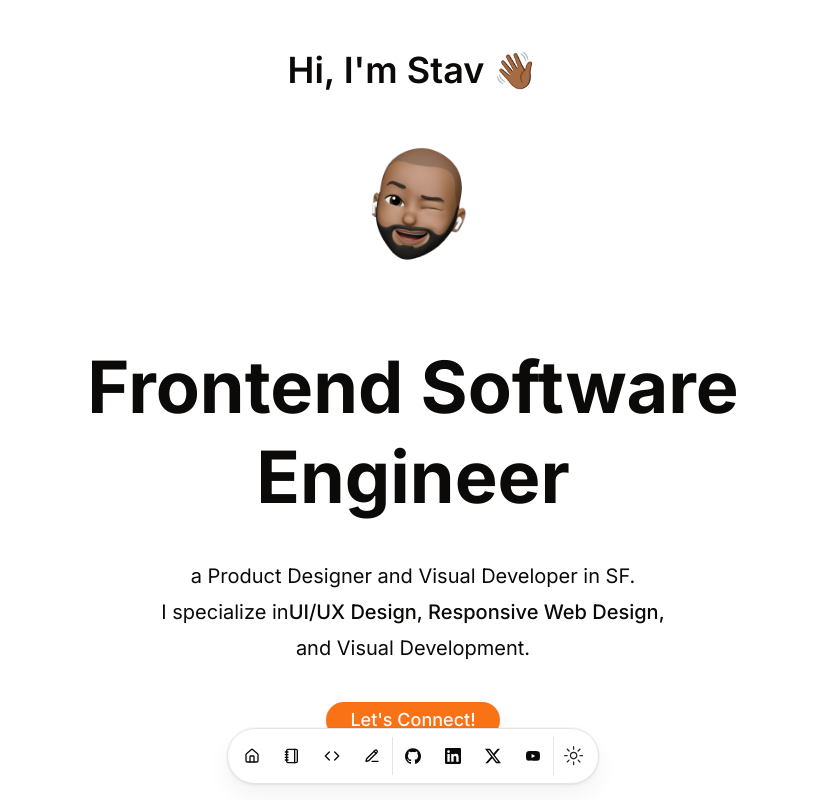
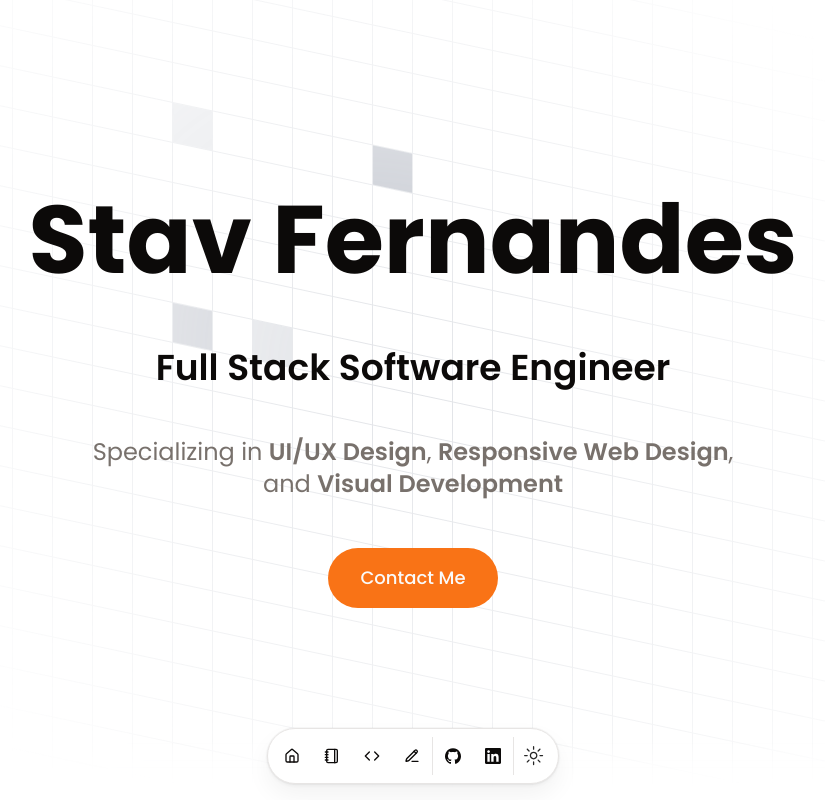
Before and after one commit to stevef24/website-v6, a Next.js app: page / in a window 1280 px wide. Shown: the top 800 px of the page, without its empty margins (227-1052 px from the left). Built offline with nearby package versions, Linux system fonts and the light colour scheme.

Commit message:
refactor: Update fonts and styling in layout and project components

```diff
--- a/app/data/resume.tsx
+++ b/app/data/resume.tsx
@@ -15,29 +15,16 @@ export const DATA = {
 		social: {
 			GitHub: {
 				name: "GitHub",
-				url: "https://dub.sh/dillion-github",
+				url: "https://github.com/stevef24",
 				icon: Icons.github,
 
 				navbar: true,
 			},
 			LinkedIn: {
 				name: "LinkedIn",
-				url: "https://dub.sh/dillion-linkedin",
+				url: "https://www.linkedin.com/in/stavfernandes24/",
 				icon: Icons.linkedin,
 
-				navbar: true,
-			},
-			X: {
-				name: "X",
-				url: "https://dub.sh/dillion-twitter",
-				icon: Icons.x,
-
-				navbar: true,
-			},
-			Youtube: {
-				name: "Youtube",
-				url: "https://dub.sh/dillion-youtube",
-				icon: Icons.youtube,
 				navbar: true,
 			},
 			email: {
@@ -49,81 +36,6 @@ export const DATA = {
 			},
 		},
 	},
-
-	work: [
-		{
-			company: "Atomic Finance",
-			href: "https://atomic.finance",
-			badges: [],
-			location: "Remote",
-			title: "Bitcoin Protocol Engineer",
-			logoUrl: "/atomic.png",
-			start: "May 2021",
-			end: "Oct 2022",
-			description:
-				"Implemented the Bitcoin discreet log contract (DLC) protocol specifications as an open source Typescript SDK. Dockerized all microservices and setup production kubernetes cluster. Architected a data lake using AWS S3 and Athena for historical backtesting of bitcoin trading strategies. Built a mobile app using react native and typescript.",
-		},
-		{
-			company: "Shopify",
-			badges: [],
-			href: "https://shopify.com",
-			location: "Remote",
-			title: "Software Engineer",
-			logoUrl: "/shopify.svg",
-			start: "January 2021",
-			end: "April 2021",
-			description:
-				"Implemented a custom Kubernetes controller in Go to automate the deployment of MySQL and ProxySQL custom resources in order to enable 2,000+ internal developers to instantly deploy their app databases to production. Wrote several scripts in Go to automate MySQL database failovers while maintaining master-slave replication topologies and keeping Zookeeper nodes consistent with changes.",
-		},
-		{
-			company: "Nvidia",
-			href: "https://nvidia.com/",
-			badges: [],
-			location: "Santa Clara, CA",
-			title: "Software Engineer",
-			logoUrl: "/nvidia.png",
-			start: "January 2020",
-			end: "April 2020",
-			description:
-				"Architected and wrote the entire MVP of the GeForce Now Cloud Gaming internal admin and A/B testing dashboard using React, Redux, TypeScript, and Python.",
-		},
-		{
-			company: "Splunk",
-			href: "https://splunk.com",
-			badges: [],
-			location: "San Jose, CA",
-			title: "Software Engineer",
-			logoUrl: "/splunk.svg",
-			start: "January 2019",
-			end: "April 2019",
-			description:
-				"Co-developed a prototype iOS app with another intern in Swift for the new Splunk Phantom security orchestration product (later publicly demoed and launched at .conf annual conference in Las Vegas). Implemented a realtime service for the iOS app in Django (Python) and C++; serialized data using protobufs transmitted over gRPC resulting in an approximate 500% increase in data throughput.",
-		},
-		{
-			company: "Lime",
-			href: "https://li.me/",
-			badges: [],
-			location: "San Francisco, CA",
-			title: "Software Engineer",
-			logoUrl: "/lime.svg",
-			start: "January 2018",
-			end: "April 2018",
-			description:
-				"Proposed and implemented an internal ruby API for sending/receiving commands to scooters over LTE networks. Developed a fully automated bike firmware update system to handle asynchronous firmware updates of over 100,000+ scooters worldwide, and provide progress reports in real-time using React, Ruby on Rails, PostgreSQL and AWS EC2 saving hundreds of developer hours.",
-		},
-		{
-			company: "Mitre Media",
-			href: "https://mitremedia.com/",
-			badges: [],
-			location: "Toronto, ON",
-			title: "Software Engineer",
-			logoUrl: "/mitremedia.png",
-			start: "May 2017",
-			end: "August 2017",
-			description:
-				"Designed and implemented a robust password encryption and browser cookie storage system in Ruby on Rails. Leveraged the Yahoo finance API to develop the dividend.com equity screener",
-		},
-	],
 	education: [
 		{
 			school: "Buildspace",
--- a/app/layout.tsx
+++ b/app/layout.tsx
@@ -1,5 +1,5 @@
 import type { Metadata } from "next";
-import { Inter as FontSans } from "next/font/google";
+import { Poppins as FontSans } from "next/font/google";
 import "./globals.css";
 import { cn } from "@/lib/utils";
 import { ThemeProvider } from "@/components/providers/ThemeProvider";
@@ -8,12 +8,13 @@ import Navbar from "@/components/ui/navbar";
 
 const fontSans = FontSans({
 	subsets: ["latin"],
+	weight: ["400", "500", "600", "700"],
 	variable: "--font-sans",
 });
 
 export const metadata: Metadata = {
-	title: "Create Next App",
-	description: "Generated by create next app",
+	title: "Stav Fernandes - Frontend Developer",
+	description: "Personal portfolio website",
 };
 
 export default function RootLayout({
--- a/components/pages/Hero.tsx
+++ b/components/pages/Hero.tsx
@@ -1,68 +1,79 @@
-/* eslint-disable react/no-unescaped-entities */
-import Image from "next/image";
-import { Button } from "../ui/button";
+"use client";
+import { useState, useEffect } from "react";
+import { motion } from "framer-motion";
+import GridPattern from "../ui/grid-pattern";
+import { cn } from "@/lib/utils";
 
-export default function Home() {
+export default function Component() {
+	const [mounted, setMounted] = useState(false);
+
+	useEffect(() => {
+		setMounted(true);
+	}, []);
+
+	if (!mounted) return null;
+
 	return (
-		<div className="min-h-screen bg-background font-sans flex items-center justify-center px-4 sm:px-6 lg:px-8">
-			<div className="max-w-4xl mx-auto text-center">
-				<div className="mb-8 sm:mb-12">
-					<h2 className="text-2xl sm:text-3xl md:text-4xl font-semibold mb-4 sm:mb-6">
-						Hi, I'm Stav 👋🏾
-					</h2>
-					<Image
-						src="/avatar.png"
-						alt="Profile"
-						width={180}
-						height={180}
-						className="mx-auto rounded-full object-cover"
-					/>
-				</div>
+		<div className="relative min-h-screen bg-background font-sans flex flex-col items-center justify-center px-4 sm:px-6 lg:px-8 overflow-hidden">
+			<GridPattern
+				squares={[
+					[4, 4],
+					[5, 1],
+					[8, 2],
+					[5, 3],
+					[5, 5],
+					[10, 10],
+					[12, 15],
+					[15, 10],
+					[10, 15],
+					[15, 10],
+					[10, 15],
+					[15, 10],
+				]}
+				className={cn(
+					"[mask-image:radial-gradient(600px_circle_at_center,hsl(var(--primary)),transparent)]",
+					"inset-x-0 inset-y-[-30%] h-[160%] skew-y-12"
+				)}
+			/>
+			<motion.div
+				initial={{ opacity: 0, y: 20 }}
+				animate={{ opacity: 1, y: 0 }}
+				transition={{ duration: 0.8 }}
+				className="relative z-10 max-w-4xl mx-auto text-center space-y-8 sm:space-y-10 md:space-y-12"
+			>
+				<h1 className="text-5xl sm:text-6xl md:text-7xl lg:text-8xl font-bold leading-tight sm:leading-tight md:leading-tight lg:leading-tight">
+					Stav Fernandes
+				</h1>
+				<motion.h2
+					initial={{ opacity: 0, y: 20 }}
+					animate={{ opacity: 1, y: 0 }}
+					transition={{ duration: 0.8, delay: 0.2 }}
+					className="text-2xl sm:text-3xl md:text-4xl font-semibold"
+				>
+					Full Stack Software Engineer
+				</motion.h2>
+				<motion.div
+					initial={{ opacity: 0, y: 20 }}
+					animate={{ opacity: 1, y: 0 }}
+					transition={{ duration: 0.8, delay: 0.4 }}
+					className="text-lg sm:text-xl md:text-2xl max-w-2xl mx-auto"
+				>
+					<p className="text-muted-foreground">
+						Specializing in <span className="font-semibold">UI/UX Design</span>,{" "}
+						<span className="font-semibold">Responsive Web Design</span>, and{" "}
+						<span className="font-semibold">Visual Development</span>
+					</p>
+				</motion.div>
 
-				<h1 className="text-4xl sm:text-5xl md:text-6xl lg:text-7xl font-bold leading-tight sm:leading-tight md:leading-tight lg:leading-tight mb-8 sm:mb-10">
-					Frontend Software Engineer
-				</h1>
-
-				<div className="mb-8 sm:mb-10 text-base sm:text-lg md:text-xl">
-					<p className="mb-2">a Product Designer and Visual Developer in SF.</p>
-					<p className="mb-2">
-						I specialize in
-						<span className="relative">
-							<span
-								className="absolute inset-0 bg-primary opacity-20"
-								style={{ mask: "url(#mask)" }}
-							></span>
-							<span className="relative z-10 font-medium">
-								UI/UX Design, Responsive Web Design,
-							</span>
-						</span>
-					</p>
-					<p>and Visual Development.</p>
-				</div>
-
-				<Button className="bg-primary text-primary-foreground hover:bg-primary/90 rounded-full px-6 py-3 text-lg">
-					Let's Connect!
-				</Button>
-			</div>
-
-			<svg width="0" height="0" aria-hidden="true">
-				<defs>
-					<mask id="mask" x="0" y="0" width="100%" height="100%">
-						<rect x="0" y="0" width="100%" height="100%" fill="#fff" />
-						<text
-							x="50%"
-							y="50%"
-							fontFamily="Arial"
-							fontSize="24"
-							fill="#000"
-							textAnchor="middle"
-							dominantBaseline="middle"
-						>
-							Stav Fernandes
-						</text>
-					</mask>
-				</defs>
-			</svg>
+				<motion.button
+					initial={{ opacity: 0, y: 20 }}
+					animate={{ opacity: 1, y: 0 }}
+					transition={{ duration: 0.8, delay: 0.6 }}
+					className="inline-flex bg-primary text-primary-foreground hover:bg-primary/90 rounded-full px-8 py-4 text-lg font-medium"
+				>
+					Contact Me
+				</motion.button>
+			</motion.div>
 		</div>
 	);
 }
--- /dev/null
+++ b/components/ui/grid-pattern.tsx
@@ -0,0 +1,72 @@
+import { useId } from "react";
+
+import { cn } from "@/lib/utils";
+
+interface GridPatternProps {
+  width?: number;
+  height?: number;
+  x?: number;
+  y?: number;
+  squares?: Array<[x: number, y: number]>;
+  strokeDasharray?: string;
+  className?: string;
+  [key: string]: unknown;
+}
+
+export function GridPattern({
+  width = 40,
+  height = 40,
+  x = -1,
+  y = -1,
+  strokeDasharray = "0",
+  squares,
+  className,
+  ...props
+}: GridPatternProps) {
+  const id = useId();
+
+  return (
+    <svg
+      aria-hidden="true"
+      className={cn(
+        "pointer-events-none absolute inset-0 h-full w-full fill-gray-400/30 stroke-gray-400/30",
+        className,
+      )}
+      {...props}
+    >
+      <defs>
+        <pattern
+          id={id}
+          width={width}
+          height={height}
+          patternUnits="userSpaceOnUse"
+          x={x}
+          y={y}
+        >
+          <path
+            d={`M.5 ${height}V.5H${width}`}
+            fill="none"
+            strokeDasharray={strokeDasharray}
+          />
+        </pattern>
+      </defs>
+      <rect width="100%" height="100%" strokeWidth={0} fill={`url(#${id})`} />
+      {squares && (
+        <svg x={x} y={y} className="overflow-visible">
+          {squares.map(([x, y]) => (
+            <rect
+              strokeWidth="0"
+              key={`${x}-${y}`}
+              width={width - 1}
+              height={height - 1}
+              x={x * width + 1}
+              y={y * height + 1}
+            />
+          ))}
+        </svg>
+      )}
+    </svg>
+  );
+}
+
+export default GridPattern;
--- a/tailwind.config.ts
+++ b/tailwind.config.ts
@@ -12,7 +12,7 @@ const config = {
 	prefix: "",
 	theme: {
 		container: {
-			center: true,
+			center: "true",
 			padding: "2rem",
 			screens: {
 				"2xl": "1400px",
@@ -24,7 +24,6 @@ const config = {
 			frost:
 				"repeating-linear-gradient(to right, rgba(255,255,255,.04) 0%, rgba(0,0,0,.39) 90%, rgba(255,255,255,.27) 10%)",
 		},
-
 		extend: {
 			fontFamily: {
 				sans: ["var(--font-sans)", ...fontFamily.sans],
@@ -71,17 +70,34 @@ const config = {
 			},
 			keyframes: {
 				"accordion-down": {
-					from: { height: "0" },
-					to: { height: "var(--radix-accordion-content-height)" },
+					from: {
+						height: "0",
+					},
+					to: {
+						height: "var(--radix-accordion-content-height)",
+					},
 				},
 				"accordion-up": {
-					from: { height: "var(--radix-accordion-content-height)" },
-					to: { height: "0" },
+					from: {
+						height: "var(--radix-accordion-content-height)",
+					},
+					to: {
+						height: "0",
+					},
+				},
+				grid: {
+					"0%": {
+						transform: "translateY(-50%)",
+					},
+					"100%": {
+						transform: "translateY(0)",
+					},
 				},
 			},
 			animation: {
 				"accordion-down": "accordion-down 0.2s ease-out",
 				"accordion-up": "accordion-up 0.2s ease-out",
+				grid: "grid 60s linear infinite",
 			},
 		},
 	},
```
Also changed, not shown: components/pages/Values.tsx (+39 -22 lines), components/ui/ProjectHoverCard.tsx (+6 -6 lines), components/ui/WorkExperienceSection.tsx (+1 -7 lines), components/ui/retro-grid.tsx (added, +39 -0 lines).
